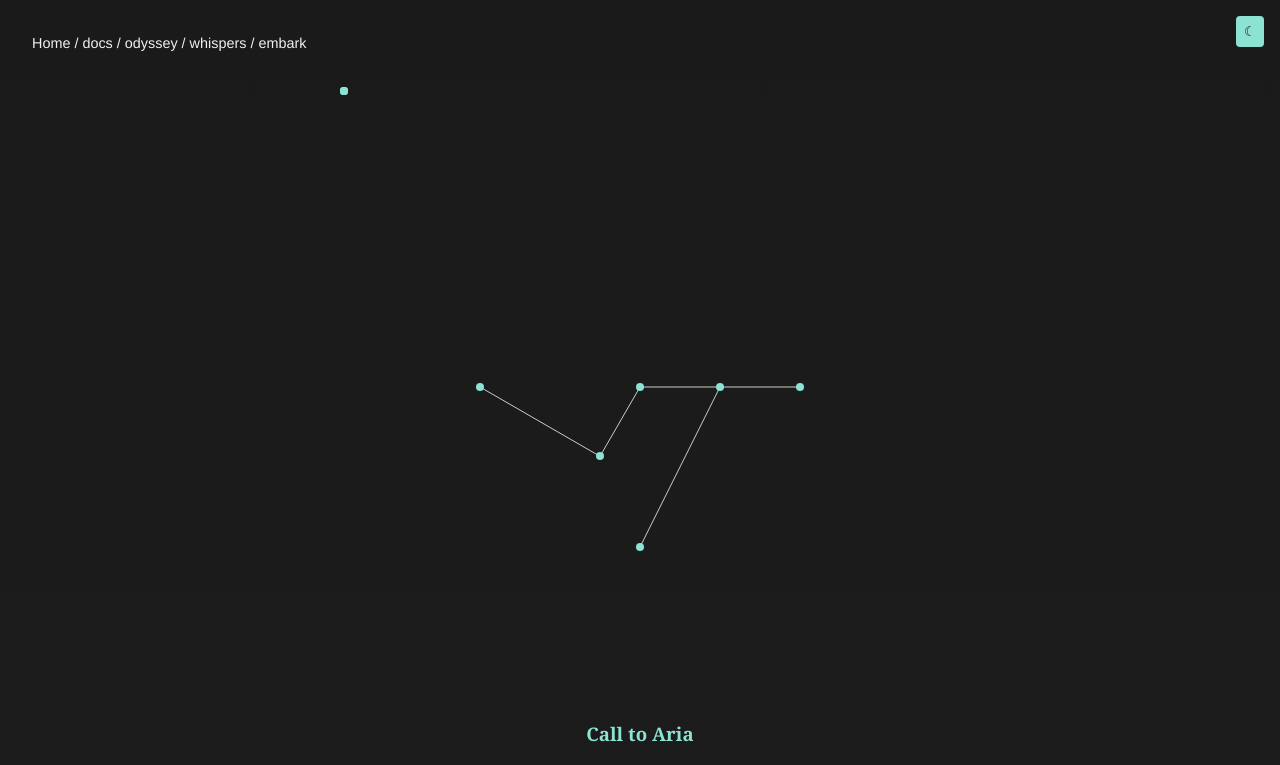
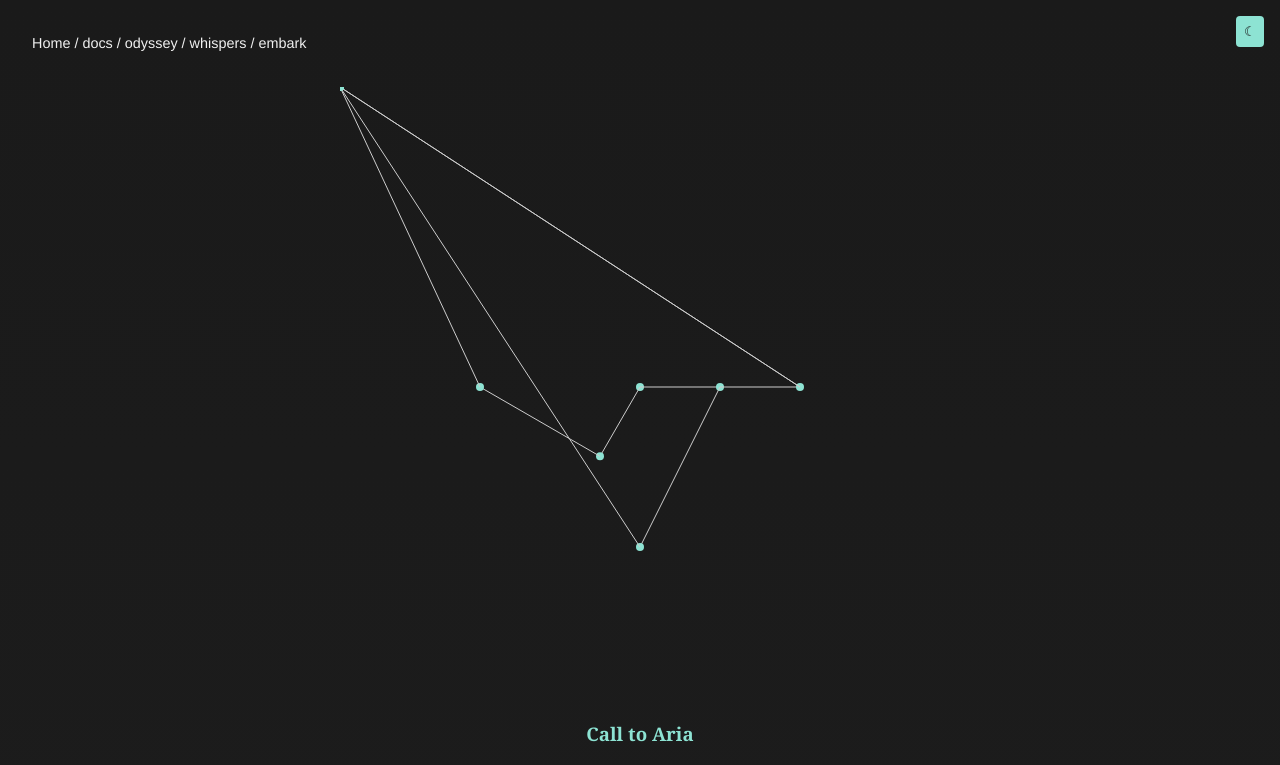
Before and after one commit to EverythingSings/LichenLoom, a plain HTML site: page docs/odyssey/whispers/embark.html in a window 1280 px wide. Shown: the top 765 px of the page. Drawn offline with Linux system fonts and the light colour scheme.

Commit message:
svg stars guide us

```diff
--- a/docs/main.js
+++ b/docs/main.js
@@ -1,12 +1,15 @@
 document.addEventListener('DOMContentLoaded',()=>{
   const tree=document.getElementById('story-tree');
   const nav=document.getElementById('nav');
-  const canvas=document.getElementById('mycelial');
-  let ctx,center;
   const counts=[];
-  if(tree && nav && canvas){
-    ctx=canvas.getContext('2d');
-    center={x:canvas.width/2,y:canvas.height/2};
+  if(tree && nav){
+    const svgNS='http://www.w3.org/2000/svg';
+    const svg=document.createElementNS(svgNS,'svg');
+    svg.setAttribute('width','600');
+    svg.setAttribute('height','600');
+    svg.id='constellation';
+    nav.appendChild(svg);
+    const center={x:300,y:300};
     function count(ul,d=0){
       counts[d]=(counts[d]||0)+ul.children.length;
       for(const li of ul.children){
@@ -24,32 +27,39 @@ document.addEventListener('DOMContentLoaded',()=>{
       const x=center.x+r*Math.cos(angle);
       const y=center.y+r*Math.sin(angle);
       const link=li.querySelector('a');
-      const node=document.createElement('a');
-      node.className='node';
-      if(link){
-        node.href=link.getAttribute('href');
-        node.dataset.label=link.textContent;
-      }else{
-        node.dataset.label=li.firstChild.textContent.trim();
-      }
-      nav.appendChild(node);
-      node.style.left=(x-4)+'px';
-      node.style.top=(y-4)+'px';
-      ctx.beginPath();
-      ctx.moveTo(parent.x,parent.y);
-      ctx.lineTo(x,y);
-      ctx.stroke();
+      const href=link?link.getAttribute('href'):null;
+      const label=link?link.textContent:li.firstChild.textContent.trim();
+      const line=document.createElementNS(svgNS,'line');
+      line.setAttribute('x1',parent.x);
+      line.setAttribute('y1',parent.y);
+      line.setAttribute('x2',x);
+      line.setAttribute('y2',y);
+      svg.appendChild(line);
+      const anchor=document.createElementNS(svgNS,'a');
+      if(href)anchor.setAttribute('href',href);
+      const circle=document.createElementNS(svgNS,'circle');
+      circle.setAttribute('cx',x);
+      circle.setAttribute('cy',y);
+      circle.setAttribute('r',4);
+      const title=document.createElementNS(svgNS,'title');
+      title.textContent=label;
+      circle.appendChild(title);
+      anchor.appendChild(circle);
+      svg.appendChild(anchor);
       const sub=li.querySelector(':scope>ul');
       if(sub)for(const child of sub.children)place(child,d+1,{x,y});
     }
-    ctx.strokeStyle='#ccc';
-    const rootNode=document.createElement('a');
-    rootNode.className='node';
-    rootNode.dataset.label='LichenLoom';
-    rootNode.href=`${'../'.repeat(window.location.pathname.replace(/(^\/|$)/g,'').split('/').length-1)}index.html`;
-    nav.appendChild(rootNode);
-    rootNode.style.left=(center.x-4)+'px';
-    rootNode.style.top=(center.y-4)+'px';
+    const rootAnchor=document.createElementNS(svgNS,'a');
+    rootAnchor.setAttribute('href',`${'../'.repeat(window.location.pathname.replace(/(^\/|$)/g,'').split('/').length-1)}index.html`);
+    const rootCircle=document.createElementNS(svgNS,'circle');
+    rootCircle.setAttribute('cx',center.x);
+    rootCircle.setAttribute('cy',center.y);
+    rootCircle.setAttribute('r',4);
+    const rootTitle=document.createElementNS(svgNS,'title');
+    rootTitle.textContent='LichenLoom';
+    rootCircle.appendChild(rootTitle);
+    rootAnchor.appendChild(rootCircle);
+    svg.appendChild(rootAnchor);
     for(const child of tree.children)place(child,1,center);
   }
 
--- a/docs/odyssey/whispers/embark.html
+++ b/docs/odyssey/whispers/embark.html
@@ -9,7 +9,7 @@
 <body>
 <button id='dark-toggle'>☾</button>
 <nav id='breadcrumb'></nav>
-<div id='nav'><canvas id='mycelial' width='600' height='600'></canvas></div>
+<div id='nav'></div>
 <ul id='story-tree'>
 <li class='branch'>genesis
 <ul class='hidden'>
--- a/docs/style.css
+++ b/docs/style.css
@@ -26,15 +26,13 @@ a{color:var(--link-light);text-decoration:none;}
 .dark a{color:var(--link-dark);}
 a:hover{text-decoration:underline;}
 #story-tree{display:none;}
-#nav{position:relative;width:600px;height:600px;margin:2rem auto;}
-#nav canvas{position:absolute;left:0;top:0;width:100%;height:100%;}
-#nav a.node{position:absolute;width:8px;height:8px;border-radius:50%;background:var(--head-light);text-indent:-9999px;}
-#nav a.node:hover{background:var(--link-light);}
-.dark #nav a.node{background:var(--head-dark);}
-.dark #nav a.node:hover{background:var(--link-dark);}
-#nav a.node::after{content:attr(data-label);position:absolute;top:-1.5em;left:.5em;font-size:.8rem;background:var(--bg-light);color:var(--text-light);padding:2px 4px;border-radius:4px;white-space:nowrap;display:none;}
-.dark #nav a.node::after{background:var(--bg-dark);color:var(--text-dark);}
-#nav a.node:hover::after{display:block;}
+#nav{width:600px;height:600px;margin:2rem auto;}
+#nav svg{width:100%;height:100%;display:block;}
+#nav circle{fill:var(--head-light);cursor:pointer;}
+#nav circle:hover{fill:var(--link-light);}
+.dark #nav circle{fill:var(--head-dark);}
+.dark #nav circle:hover{fill:var(--link-dark);}
+#nav line{stroke:#ccc;}
 #dark-toggle{position:fixed;top:1rem;right:1rem;background:var(--head-light);color:var(--bg-light);border:none;padding:.5rem;border-radius:4px;cursor:pointer;}
 .dark #dark-toggle{background:var(--head-dark);color:var(--bg-dark);}
 #breadcrumb{margin-bottom:1rem;font-size:.9rem;}
```
Also changed, not shown: docs/genesis/seed/opening.html (+1 -1 lines), docs/genesis/seed/transmission.html (+1 -1 lines), docs/genesis/spore/micro_story.html (+1 -1 lines), docs/index.html (+1 -1 lines).
